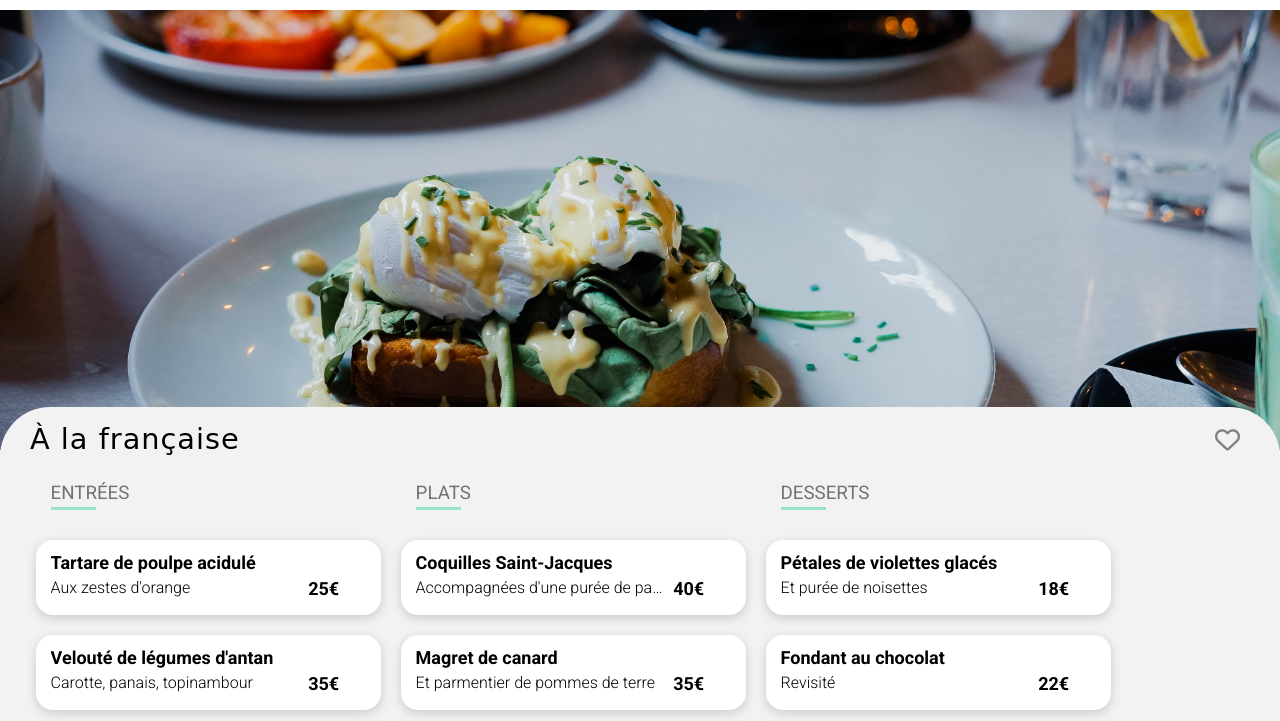
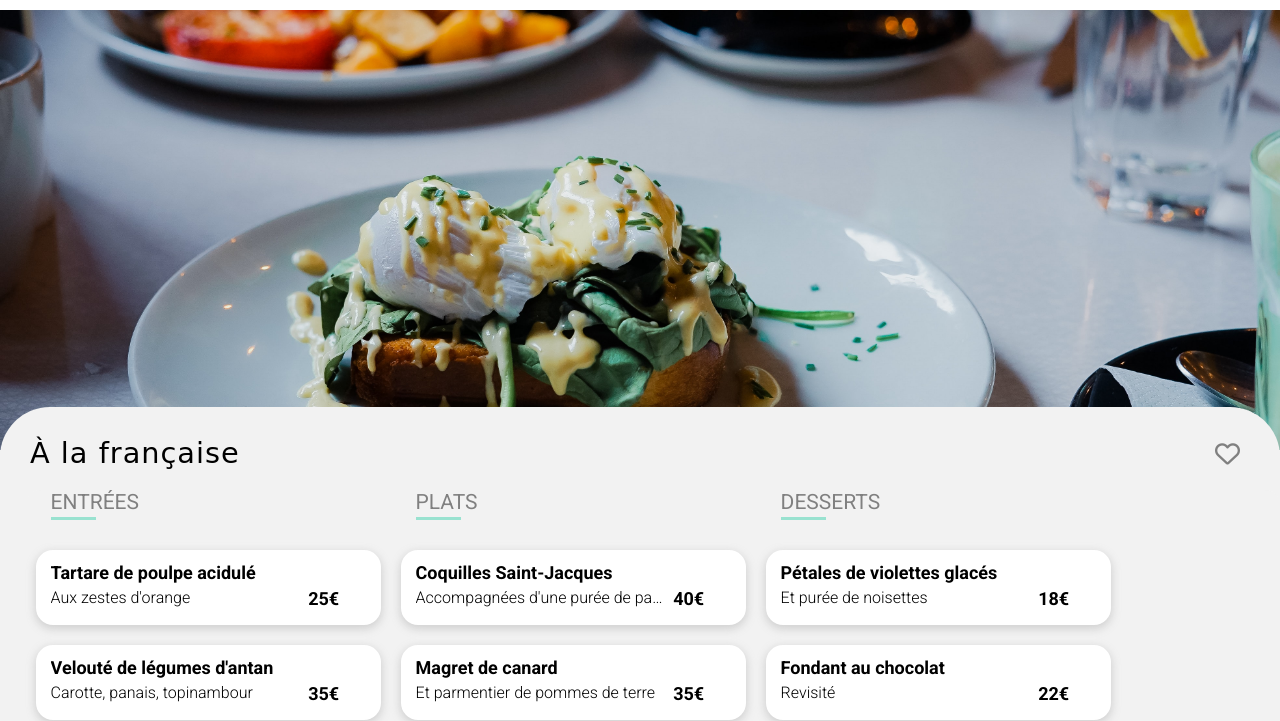
Before and after one commit to antediluvianist/P3---Ohmyfood-AR, a website: page pages/page-3-a-la-française.html in a window 1280 px wide. Shown: the part 90-811 px from the top of the page. Drawn offline with Linux system fonts and the light colour scheme; a web font is replaced by a local one.

Commit message:
Corrections post-soutenance (2)

```diff
--- a/pages/page-3-a-la-française.html
+++ b/pages/page-3-a-la-française.html
@@ -27,7 +27,7 @@
 	</header>
 	<div class="rest-pic"> <img src="../images/restaurants/toa-heftiba-DQKerTsQwi0-unsplash.jpg" alt="" />
 		<div class="rest-title">
-			<h2 class="rest-title__subtitle">À la française</h2>
+			<h1>À la française</h1>
 			<div class="rest-title__container-hearth">
 				<div class="rest-title__hearth-empty"><i class="fa-regular fa-heart"></i></div>
 				<div class="rest-title__hearth-full"><i class="fa-solid fa-heart"></i></div>
@@ -37,7 +37,7 @@
 	<main>
 		<section>
 
-			<h3>ENTRÉES</h3>
+			<h2 class="card-title">ENTRÉES</h2>
 			<div class="subtitle__blue-underline"></div>
 			<div class="panel-entr">
 				<div class="menu-line">
@@ -71,7 +71,7 @@
 
 		</section>
 		<section>
-			<h3>PLATS</h3>
+			<h2 class="card-title">PLATS</h2>
 			<div class="subtitle__blue-underline"></div>
 			<div class="panel-meal">
 				<div class="menu-line">
@@ -104,7 +104,7 @@
 			</div>
 		</section>
 		<section>
-			<h3>DESSERTS</h3>
+			<h2 class="card-title">DESSERTS</h2>
 			<div class="subtitle__blue-underline"></div>
 			<div class="panel-dess">
 				<div class="menu-line">
--- a/style/style_page.css
+++ b/style/style_page.css
@@ -88,7 +88,7 @@ header i {
 	justify-content: space-between;
 	padding-right: 30px;
 	padding-left: 30px;
-	padding-top: 15px;
+	padding-top: 10px;
 	margin-top: -43px;
 	background-color: #f2f2f2;
 	z-index: 1;
@@ -160,12 +160,19 @@ h3 {
 	color: #727272;
 }
 
+.card-title {
+	margin-left: 25px;
+	font-size: 21px;
+	font-weight: 400;
+	color: grey;
+}
+
 .subtitle__blue-underline {
 	height: 3px;
 	width: 45px;
 	background-color: #99E2D0;
 	margin-left: 25px;
-	margin-top: -15px;
+	margin-top: 3px;
 	margin-bottom: 20px;
 }
 
```
Also changed, not shown: pages/page-1-la-palette-du-gout.html (+3 -3 lines), pages/page-2-la-note-enchantee.html (+4 -4 lines), pages/page-4-le-delice-des-sens.html (+4 -4 lines).
